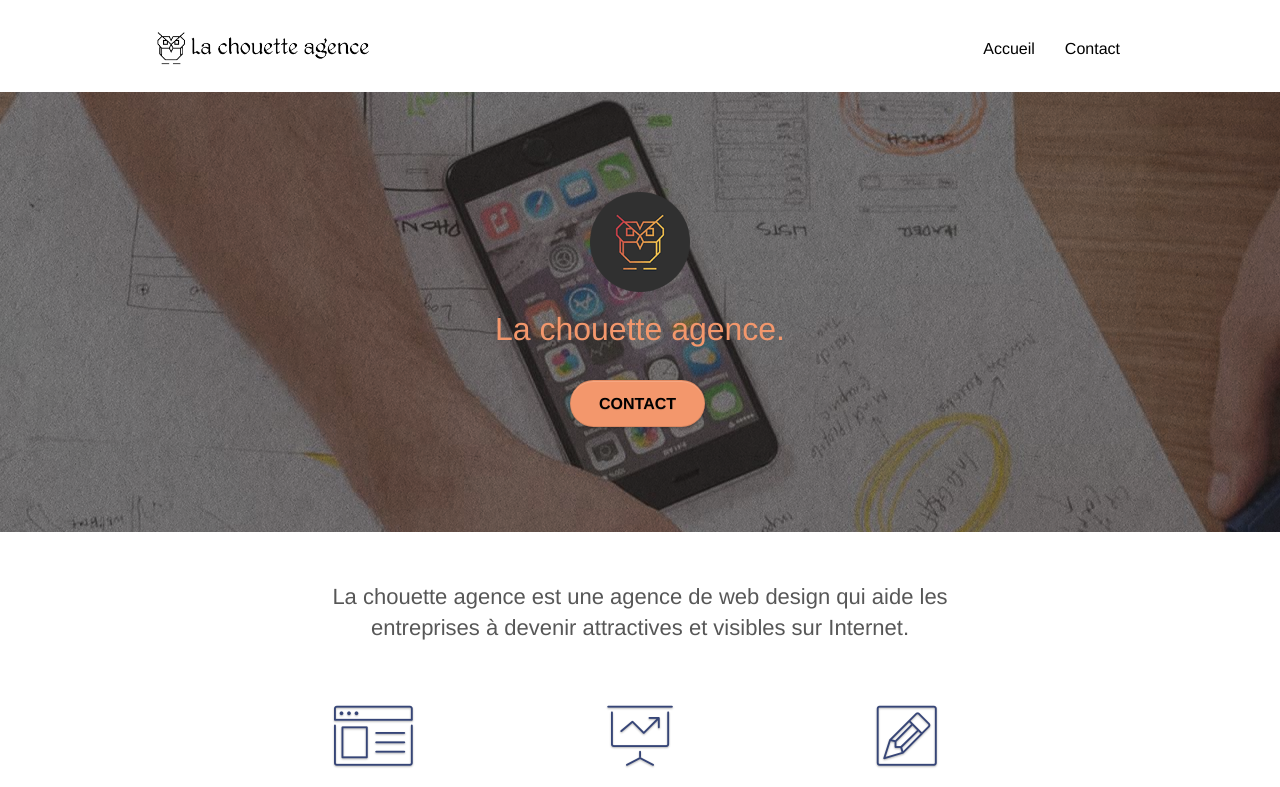
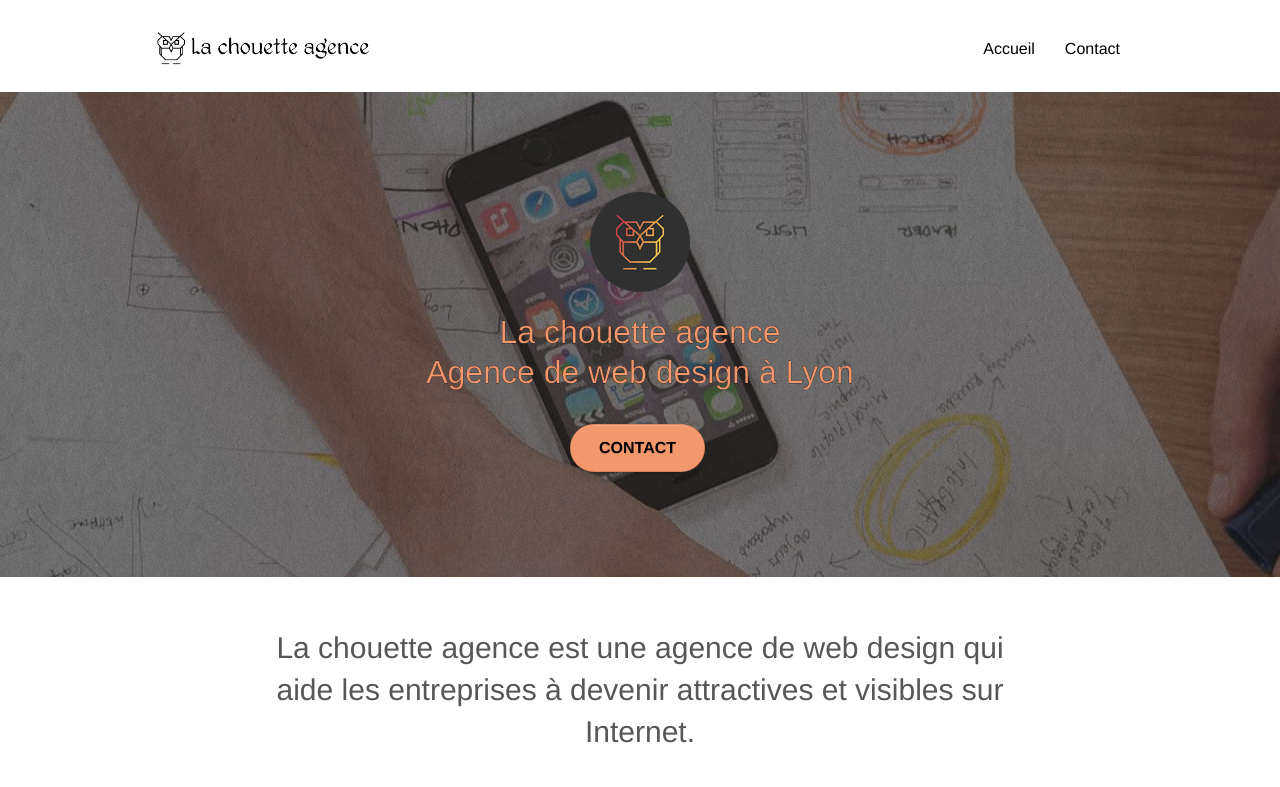
Before and after one commit to cnahornyj/la-chouette-agence, a plain HTML site: page index.html in a window 1280 px wide. Shown: the top 787 px of the page. Drawn offline with Linux system fonts and the light colour scheme.

Commit message:
Ajout de mots clés dans la balise h1

```diff
--- a/index.html
+++ b/index.html
@@ -3,7 +3,6 @@
 <head>
 	<title>Agence de web design et graphisme : La chouette agence</title>
 	<meta charset="utf-8">
-	<meta name="google-site-verification" content="8RcmdVFjzgKer_OCzqAuspWqNjadQuj8S5Gtql1EvnU" />
     <meta name="keywords" content="seo, google, site web, site internet, agence design">
     <meta name="description" content="L'agence est spécialisée dans le web design. Création/refonte d'identité visuelle, développement, UX/UI, SEO, l'agence est présente sur tous les fronts !">
     <meta name="viewport" content="width=device-width, initial-scale=1.0, viewport-fit=cover">
@@ -13,7 +12,6 @@
 	<link rel="stylesheet" type="text/css" href="style.css">
 	<link rel="stylesheet" type="text/css" href="./css/font-awesome.css">
 	<link rel="stylesheet" type="text/css" href="./css/et-line.css">
-
 
 	<script src="./js/jquery-2.1.0.js"></script>
 	<script src="./js/bootstrap.js"></script>
@@ -63,7 +61,8 @@
 			<div class="col-sm-12">
 				<img src="img/logo.png" class="center-block image-resize-mode" width="100" alt="Logo de l'agence, une chouette" />
 				<h1 class="text-center hero-bloc-text tc-white ">
-					La chouette agence.
+					La chouette agence</br>
+				Agence de web design à Lyon
 				</h1>
 				<div class="text-center">
 					<a href="contact.html" class="btn btn-lg btn-clean btn-rd cta-hero btn-atomic-tangerine" id="cta-hero">Contact</a>
--- a/style.css
+++ b/style.css
@@ -92,7 +92,7 @@ a:hover {
 
 .texture-paper::before {
     background: url("img/texture-paper.png");
-    background-size: 280px 280px;
+    background-size: 180px 180px;
 }
 
 .b-parallax {
@@ -706,7 +706,7 @@ p {
 }
 
 h2 {
-    font-size: 22px;
+    font-size: 30px;
     line-height: 1.4em;
 }
 
@@ -793,6 +793,10 @@ h4 {
 
 .tc-white {
     color: #F3976C!important;
+    font-weight: 500;
+    -webkit-text-stroke: 0.25px;
+    -webkit-text-stroke-color: black;
+    line-height: 1.25;
 }
 
 .btn-atomic-tangerine {
```
Also changed, not shown: contact.html (+0 -1 lines).
